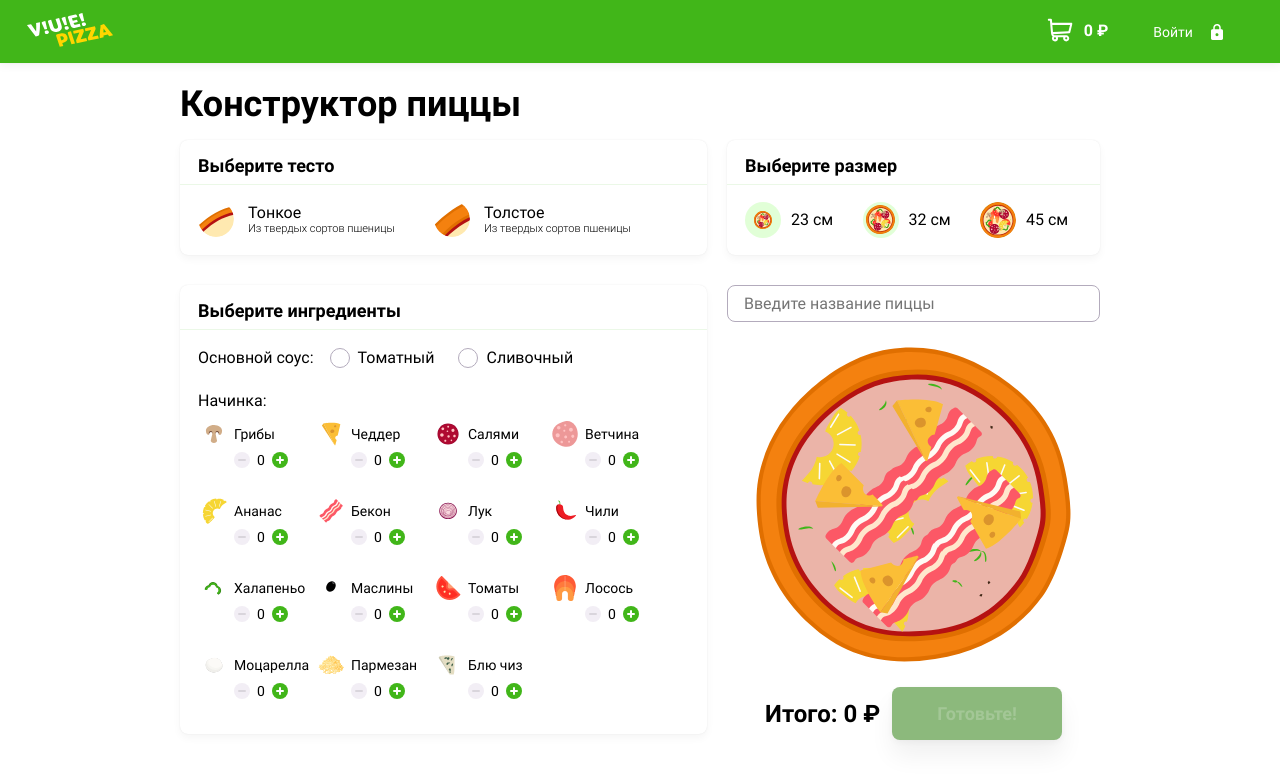
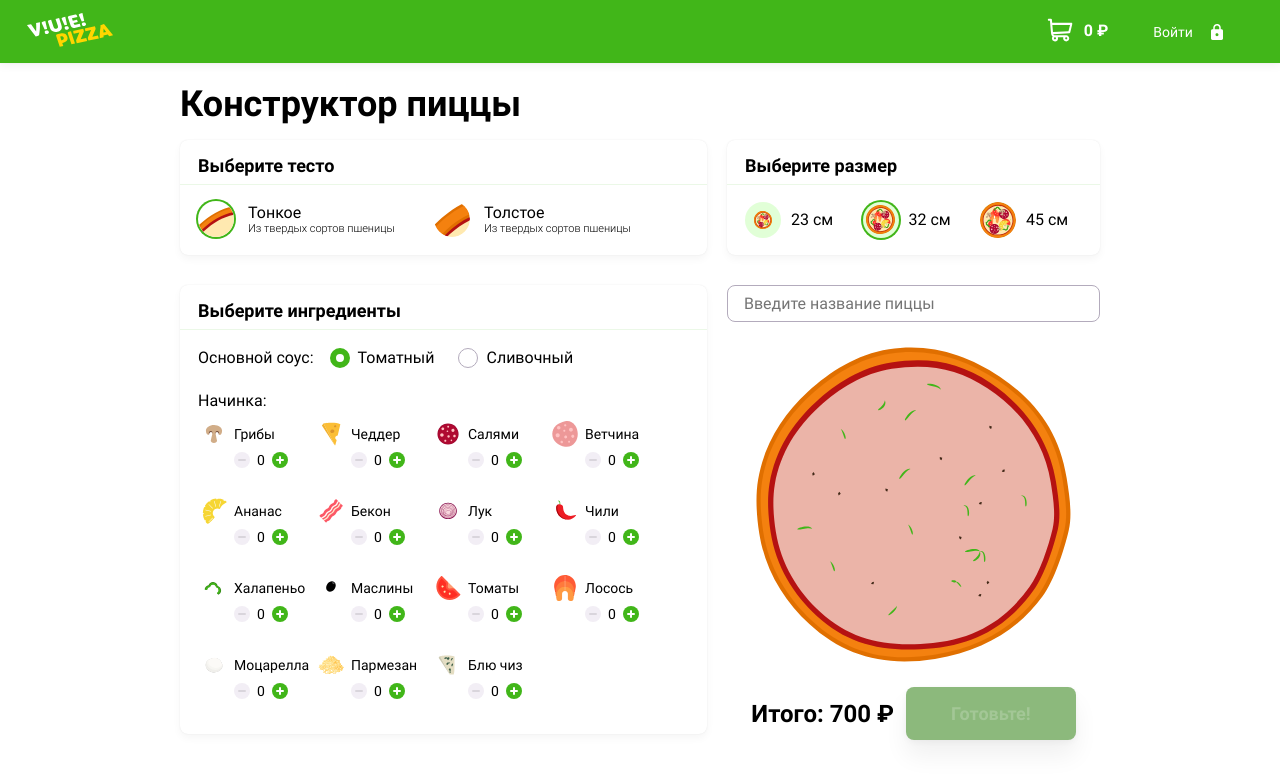
Before and after one commit to AnastasiiaXX/vue-pizza, a Vue app in the folder frontend/: page / in a window 1280 px wide. Shown: the top 784 px of the page. Built offline with nearby package versions, Linux system fonts and the light colour scheme.

Commit message:
add components to HomeView with reactive vars and computed props

```diff
--- a/frontend/src/modules/constructor/PizzaConstructor.vue
+++ b/frontend/src/modules/constructor/PizzaConstructor.vue
@@ -14,9 +14,21 @@ defineProps({
     type: Object,
     default: () => ({}),
   },
+  price: {
+    type: Number,
+    default: 0,
+  },
+  modelValue: {
+    type: String,
+    default: "",
+  },
+  disabled: {
+    type: Boolean,
+    default: false,
+  },
 });
 
-const emit = defineEmits(["drop"]);
+const emit = defineEmits(["drop", "update:modelValue"]);
 </script>
 
 <template>
@@ -27,6 +39,8 @@ const emit = defineEmits(["drop"]);
         type="text"
         name="pizza_name"
         placeholder="Введите название пиццы"
+        :value="modelValue"
+        @input="emit('update:modelValue', $event.target.value)"
       />
     </label>
 
@@ -53,13 +67,17 @@ const emit = defineEmits(["drop"]);
     </div>
 
     <div class="content__result">
-      <p>Итого: 0 ₽</p>
-      <button type="button" class="button" disabled>Готовьте!</button>
+      <p>Итого: {{ price }} ₽</p>
+      <button type="button" class="button" :disabled="disabled">
+        Готовьте!
+      </button>
     </div>
   </div>
 </template>
 
 <style lang="scss" scoped>
+@import "@/assets/scss/ds-system/ds.scss";
+
 .content__constructor {
   width: 315px;
   margin-top: 25px;
@@ -244,8 +262,6 @@ const emit = defineEmits(["drop"]);
 }
 
 .content__result {
-  @import "@/assets/scss/ds-system/ds.scss";
-
   display: flex;
   align-items: center;
   justify-content: center;
--- a/frontend/src/views/HomeView.vue
+++ b/frontend/src/views/HomeView.vue
@@ -1,12 +1,75 @@
 <script setup>
+import { reactive, computed } from "vue";
+import { MAX_INGREDIENT_COUNT } from "@/common/constants/index.js";
+
 import dough from "@/mocks/dough.json";
+import sizes from "@/mocks/sizes.json";
+import ingredients from "@/mocks/ingredients.json";
+import sauces from "@/mocks/sauces.json";
+
 import doughSizes from "@/common/data/doughSizes.js";
-import sizes from "@/mocks/sizes.json";
 import pizzaSizes from "@/common/data/sizes.js";
-import ingredients from "@/mocks/ingredients.json";
 import ingredientsEnglishNames from "@/common/data/ingredients.js";
-import sauces from "@/mocks/sauces.json";
 import saucesEnglishNames from "@/common/data/sauces.js";
+import normalize from "@/common/helpers/normalize.js";
+
+import DoughSelector from "@/modules/constructor/DoughSelector.vue";
+import DiameterSelector from "@/modules/constructor/DiameterSelector.vue";
+import SauceSelector from "@/modules/constructor/SauceSelector.vue";
+import IngredientSelector from "@/modules/constructor/IngredientSelector.vue";
+import PizzaConstructor from "@/modules/constructor/PizzaConstructor.vue";
+
+const pizza = reactive({
+  name: "",
+  dough: "light",
+  size: "normal",
+  sauce: "tomato",
+  ingredients: {},
+});
+
+const doughItems = dough.map((item) => normalize(item, doughSizes));
+const sauceItems = sauces.map((item) => normalize(item, saucesEnglishNames));
+const sizeItems = sizes.map((item) => normalize(item, pizzaSizes));
+
+const ingredientItems = ingredients.map((ingredient) =>
+  normalize(ingredient, ingredientsEnglishNames),
+);
+
+const sizeMultiplier = computed(
+  () => sizeItems.find((item) => item.value === pizza.size)?.multiplier ?? 1,
+);
+const doughPrice = computed(
+  () => doughItems.find((item) => item.value === pizza.dough)?.price ?? 0,
+);
+const saucePrice = computed(
+  () => sauceItems.find((item) => item.value === pizza.sauce)?.price ?? 0,
+);
+const ingredientsPrice = computed(() =>
+  ingredientItems
+    .map((item) => item.price * (pizza.ingredients[item.value] ?? 0))
+    .reduce((total, number) => total + number, 0),
+);
+const price = computed(
+  () =>
+    (doughPrice.value + saucePrice.value + ingredientsPrice.value) *
+    sizeMultiplier.value,
+);
+
+const disableSubmit = computed(
+  () => pizza.name.length === 0 || price.value === 0,
+);
+
+function updateIngredients(name, count) {
+  pizza.ingredients[name] = count;
+}
+
+function dropIngredients(ingredient) {
+  const ingredientName = ingredient.value;
+  const count = pizza.ingredients[ingredientName] ?? 0;
+  if (count < MAX_INGREDIENT_COUNT) {
+    pizza.ingredients[ingredientName] = count + 1;
+  }
+}
 </script>
 
 <template>
@@ -14,53 +77,14 @@ import saucesEnglishNames from "@/common/data/sauces.js";
     <form action="#" method="post">
       <div class="content__wrapper">
         <h1 class="title title--big">Конструктор пиццы</h1>
-
-        <div class="content__dough">
-          <div class="sheet">
-            <h2 class="title title--small sheet__title">Выберите тесто</h2>
-
-            <div class="sheet__content dough">
-              <label
-                v-for="doughtItem in dough"
-                :key="doughtItem.id"
-                class="dough__input"
-                :class="`dough__input--${doughSizes[doughtItem.id]}`"
-              >
-                <input
-                  type="radio"
-                  name="dought"
-                  :value="doughSizes[doughtItem.id]"
-                  class="visually-hidden"
-                />
-                <b>{{ doughtItem.name }}</b>
-                <span>{{ doughtItem.description }}</span>
-              </label>
-            </div>
-          </div>
-        </div>
-
-        <div class="content__diameter">
-          <div class="sheet">
-            <h2 class="title title--small sheet__title">Выберите размер</h2>
-
-            <div class="sheet__content diameter">
-              <label
-                v-for="size in sizes"
-                :key="size.id"
-                class="diameter__input"
-                :class="`diameter__input--${pizzaSizes[size.id]}`"
-              >
-                <input
-                  type="radio"
-                  name="diameter"
-                  :value="pizzaSizes[size.id]"
-                  class="visually-hidden"
-                />
-                <span>{{ size.name }}</span>
-              </label>
-            </div>
-          </div>
-        </div>
+        <dough-selector
+          v-model="pizza.dough"
+          :items="doughItems"
+        ></dough-selector>
+        <diameter-selector
+          v-model="pizza.size"
+          :items="sizeItems"
+        ></diameter-selector>
 
         <div class="content__ingredients">
           <div class="sheet">
@@ -69,92 +93,28 @@ import saucesEnglishNames from "@/common/data/sauces.js";
             </h2>
 
             <div class="sheet__content ingredients">
-              <div class="ingredients__sauce">
-                <p>Основной соус:</p>
-
-                <label
-                  v-for="sauce in sauces"
-                  :key="sauce.id"
-                  class="radio ingredients__input"
-                >
-                  <input
-                    type="radio"
-                    name="sauce"
-                    :value="saucesEnglishNames[sauce.id]"
-                  />
-                  <span>{{ sauce.name }}</span>
-                </label>
-              </div>
-              <div class="ingredients__filling">
-                <p>Начинка:</p>
-
-                <ul class="ingredients__list">
-                  <li
-                    v-for="ingredient in ingredients"
-                    :key="ingredient.id"
-                    class="ingredients__item"
-                  >
-                    <span
-                      class="filling"
-                      :class="`filling--${
-                        ingredientsEnglishNames[ingredient.id]
-                      }`"
-                      >{{ ingredient.name }}</span
-                    >
-
-                    <div class="counter counter--orange ingredients__counter">
-                      <button
-                        type="button"
-                        class="counter__button counter__button--minus"
-                        disabled
-                      >
-                        <span class="visually-hidden">Меньше</span>
-                      </button>
-                      <input
-                        type="text"
-                        name="counter"
-                        class="counter__input"
-                        value="0"
-                      />
-                      <button
-                        type="button"
-                        class="counter__button counter__button--plus"
-                      >
-                        <span class="visually-hidden">Больше</span>
-                      </button>
-                    </div>
-                  </li>
-                </ul>
-              </div>
+              <sauce-selector
+                v-model="pizza.sauce"
+                :items="sauceItems"
+              ></sauce-selector>
+              <ingredient-selector
+                :items="ingredientItems"
+                :counts="pizza.ingredients"
+                @update="updateIngredients"
+              ></ingredient-selector>
             </div>
           </div>
         </div>
 
-        <div class="content__pizza">
-          <label class="input">
-            <span class="visually-hidden">Название пиццы</span>
-            <input
-              type="text"
-              name="pizza_name"
-              placeholder="Введите название пиццы"
-            />
-          </label>
-
-          <div class="content__constructor">
-            <div class="pizza pizza--foundation--big-tomato">
-              <div class="pizza__wrapper">
-                <div class="pizza__filling pizza__filling--ananas"></div>
-                <div class="pizza__filling pizza__filling--bacon"></div>
-                <div class="pizza__filling pizza__filling--cheddar"></div>
-              </div>
-            </div>
-          </div>
-
-          <div class="content__result">
-            <p>Итого: 0 ₽</p>
-            <button type="button" class="button" disabled>Готовьте!</button>
-          </div>
-        </div>
+        <pizza-constructor
+          v-model="pizza.name"
+          :dough="pizza.dough"
+          :sauce="pizza.sauce"
+          :counts="pizza.ingredients"
+          :price="price"
+          :disabled="disableSubmit"
+          @drop="dropIngredients"
+        ></pizza-constructor>
       </div>
     </form>
   </main>
```
